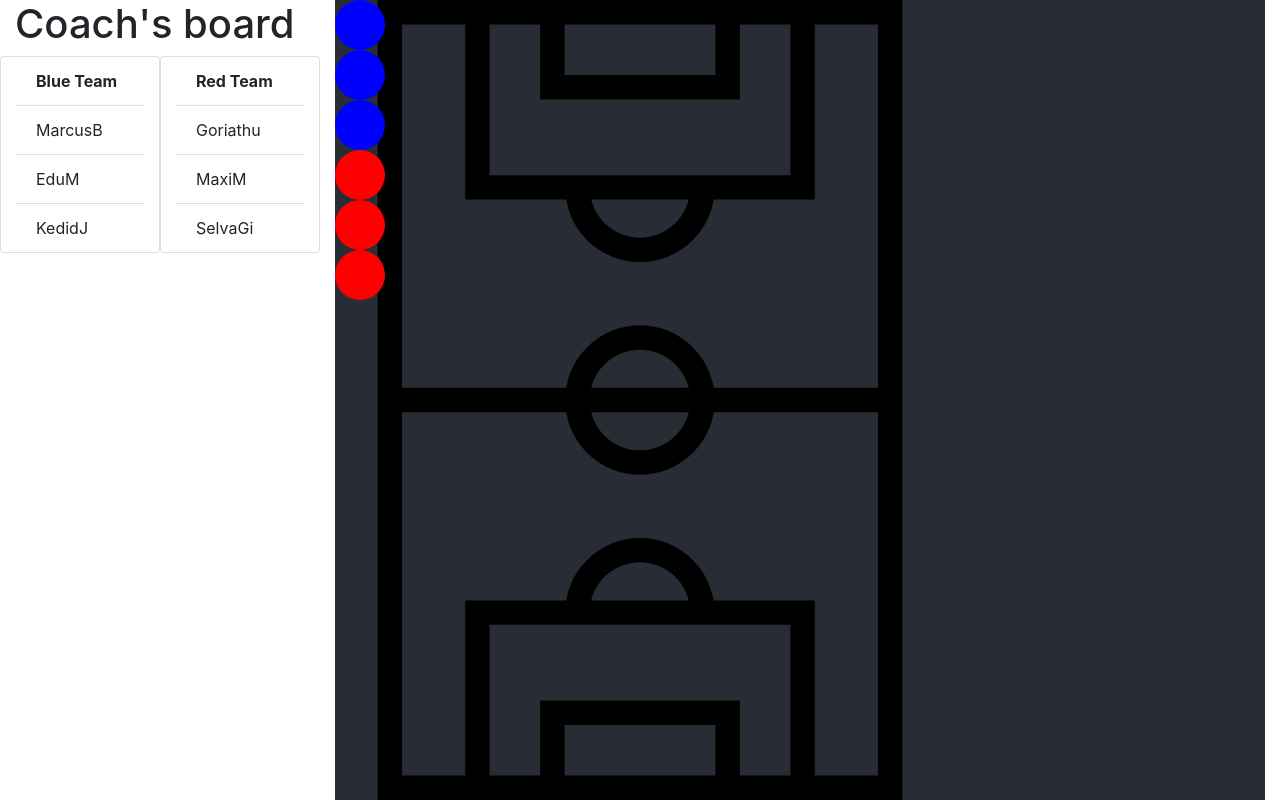
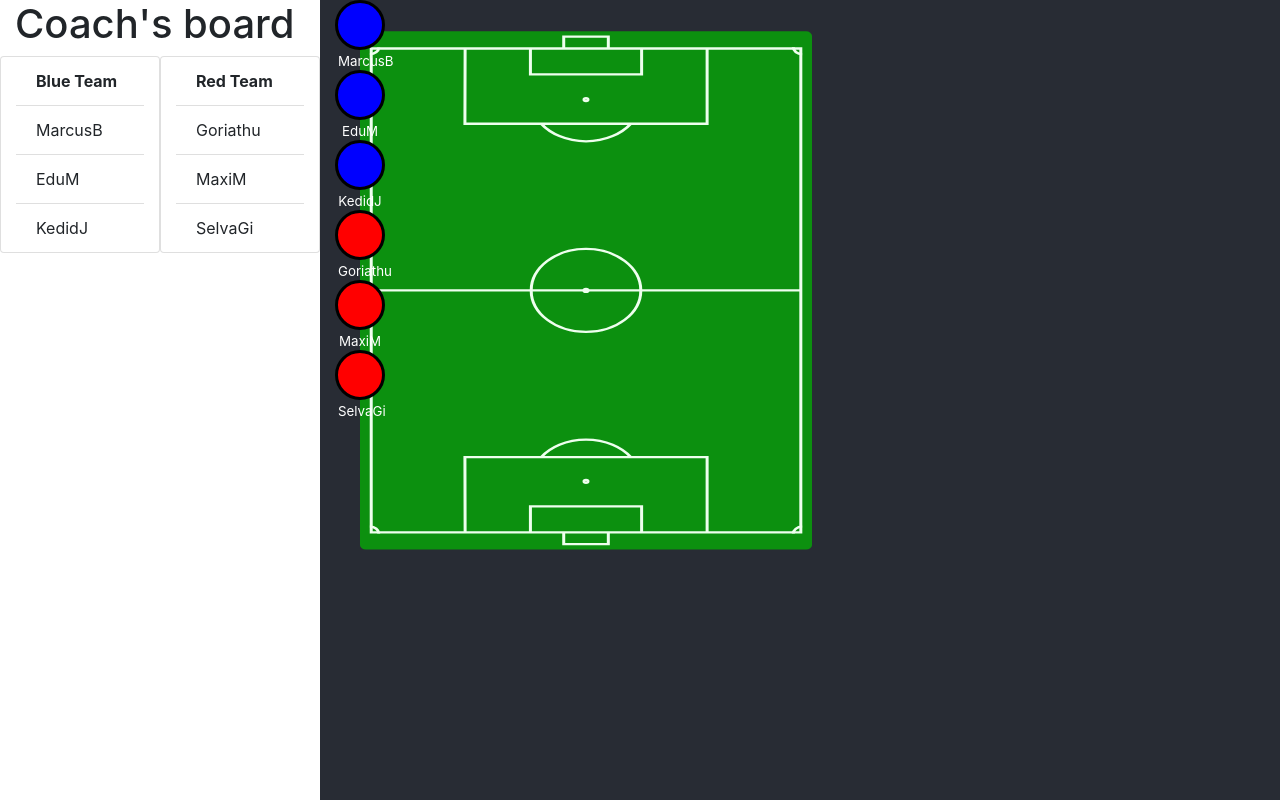
Before and after one commit to ghaserfaty/coach-challenge, a React (Create React App) app in the folder coach-app/: page / in a window 1280 px wide. Built offline with nearby package versions, Linux system fonts and the light colour scheme.

Commit message:
field image changed

```diff
--- a/coach-app/src/App.css
+++ b/coach-app/src/App.css
@@ -1,4 +1,5 @@
-.App {
+.field-background {
+  background-color: #282c34;
 
 }
 
--- a/coach-app/src/App.js
+++ b/coach-app/src/App.js
@@ -25,7 +25,7 @@ class App extends React.Component {
           <h1>Coach's board</h1>
             <PlayerList players={this.state.players_data}></PlayerList>
           </div>
-          <div className="col-9"><Field players={this.state.players_data}></Field></div>
+          <div className="col-9 field-background"><Field players={this.state.players_data}></Field></div>
         </div>
 
 
--- a/coach-app/src/components/field/field.css
+++ b/coach-app/src/components/field/field.css
@@ -1,8 +1,9 @@
 .field{
     height:570px;
-    background: url('../../assets/soccer-field-svgrepo-com.svg') no-repeat center center fixed;
+    background: url('../../assets/Soccer_Field_Transparant.svg') no-repeat center center fixed;
     text-align: center;
-    background-color: #282c34;
     min-height: 100vh;
     color: white;
+    background-position: 360px -40px;
+
 }
--- a/coach-app/src/components/field/field.js
+++ b/coach-app/src/components/field/field.js
@@ -7,7 +7,7 @@ const Players = (props) => {
       <React.Fragment>
         {props.items.map(item => (
           <React.Fragment key={item.id}>
-            <Player team={item.team.id}></Player>
+            <Player team={item.team.id} name={item.name}></Player>
           </React.Fragment>
         ))}
       </React.Fragment>
--- a/coach-app/src/components/player/player.css
+++ b/coach-app/src/components/player/player.css
@@ -1,7 +1,10 @@
 .player{
     width: 50px;
     height: 50px;
-    border-radius: 50%
+    border-radius: 50%;
+    border-style: solid;
+    border-color: black;
+    margin-bottom: 20px;
 }
 
 .blue{
@@ -13,3 +16,9 @@
     background: red;
 
 }
+
+.name{
+    position: relative;
+    top: 45px;
+    font-size: smaller;
+}
--- a/coach-app/src/components/player/player.js
+++ b/coach-app/src/components/player/player.js
@@ -28,7 +28,9 @@ export default class Player extends React.Component {
       bounds='parent'
       >
       <div className={'player handle '+(this.getTeamClassName())}>
+      <span className='name'>{this.props.name}</span>
       </div>
+
     </Draggable>
     )
     }
--- a/coach-app/src/components/playersList/playerList.js
+++ b/coach-app/src/components/playersList/playerList.js
@@ -8,7 +8,7 @@ const renderRows = (players,team) => {
   let ps = players.filter((p)=> p.team.id === team)
   return ps.map((p) => {
     return (
-      <ListGroup.Item>{p.name}</ListGroup.Item>
+      <ListGroup.Item key={p.id}>{p.name}</ListGroup.Item>
     )
  })
 }
```
Also changed, not shown: coach-app/src/assets/Soccer_Field_Transparant.svg.
